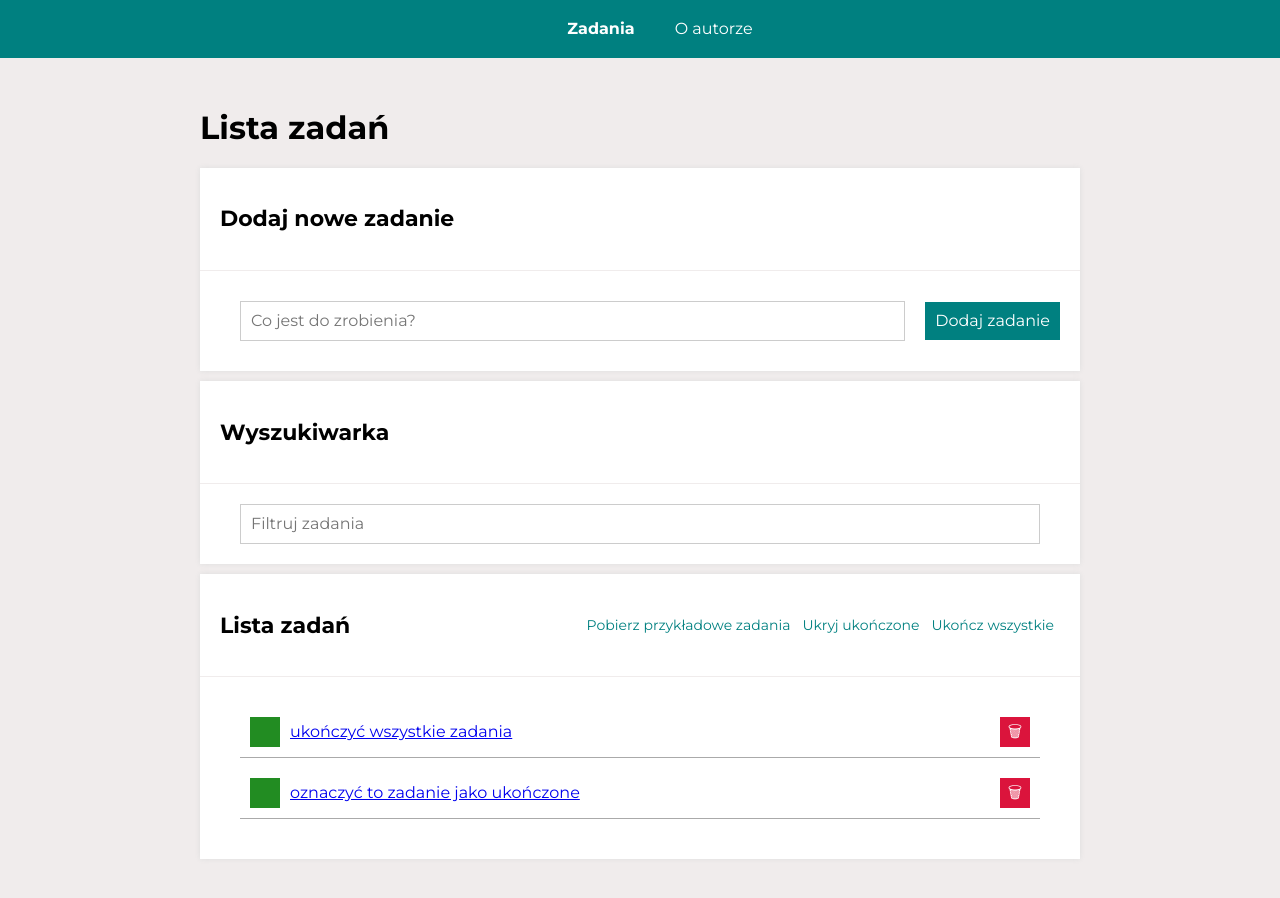
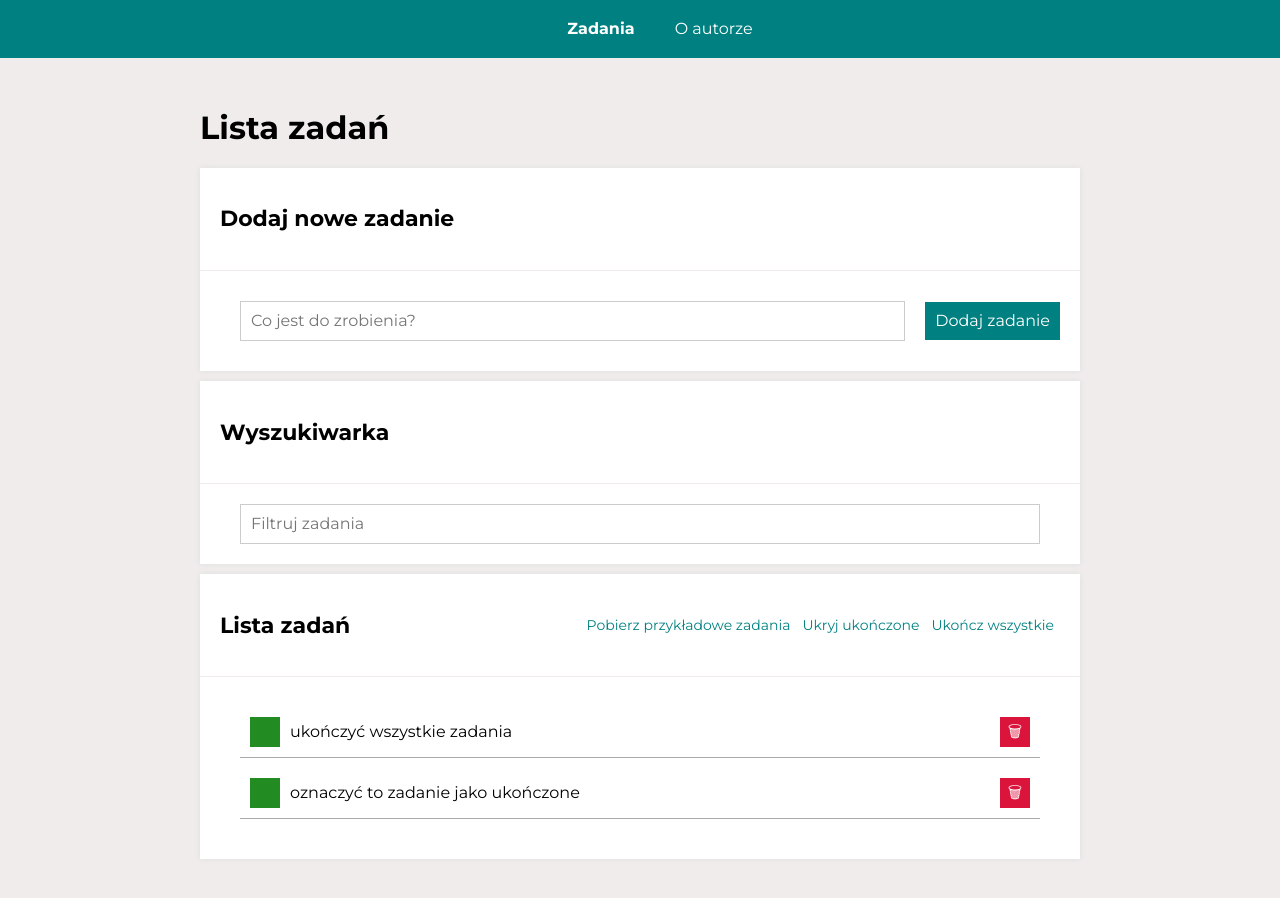
Before and after one commit to JustynaPawlik/todos-list-react, a React (Create React App) app: page /#/zadania in a window 1280 px wide. Both pictures are taken after a click on the button "Pobierz przykładowe zadania". Built offline with nearby package versions, Linux system fonts and the light colour scheme.

Commit message:
removed text decoration under tasks

```diff
--- a/src/features/tasks/TasksPage/TaskList/index.js
+++ b/src/features/tasks/TasksPage/TaskList/index.js
@@ -1,6 +1,6 @@
 import { useSelector, useDispatch } from "react-redux";
 import { Link, useLocation } from 'react-router-dom';
-import { List, Item, Content, Button } from "./styled";
+import { List, Item, Content, Button, StyledLink } from "./styled";
 import {
     selectTasks,
     toggleTaskDone,
@@ -32,7 +32,7 @@ const TaskList = () => {
                         {task.done ? "✓" : ""}
                     </Button>
                     <Content done={task.done}>
-                        <Link to={`/zadania/${task.id}`}>{task.content}</Link>
+                        <StyledLink to={`/zadania/${task.id}`}>{task.content}</StyledLink>
                     </Content>
                     <Button
                         remove
--- a/src/features/tasks/TasksPage/TaskList/styled.js
+++ b/src/features/tasks/TasksPage/TaskList/styled.js
@@ -51,3 +51,8 @@ export const Button = styled.button`
         }
     `}
 `;
+
+export const StyledLink = styled.li`
+    text-decoration: none;
+    }
+`;
```
